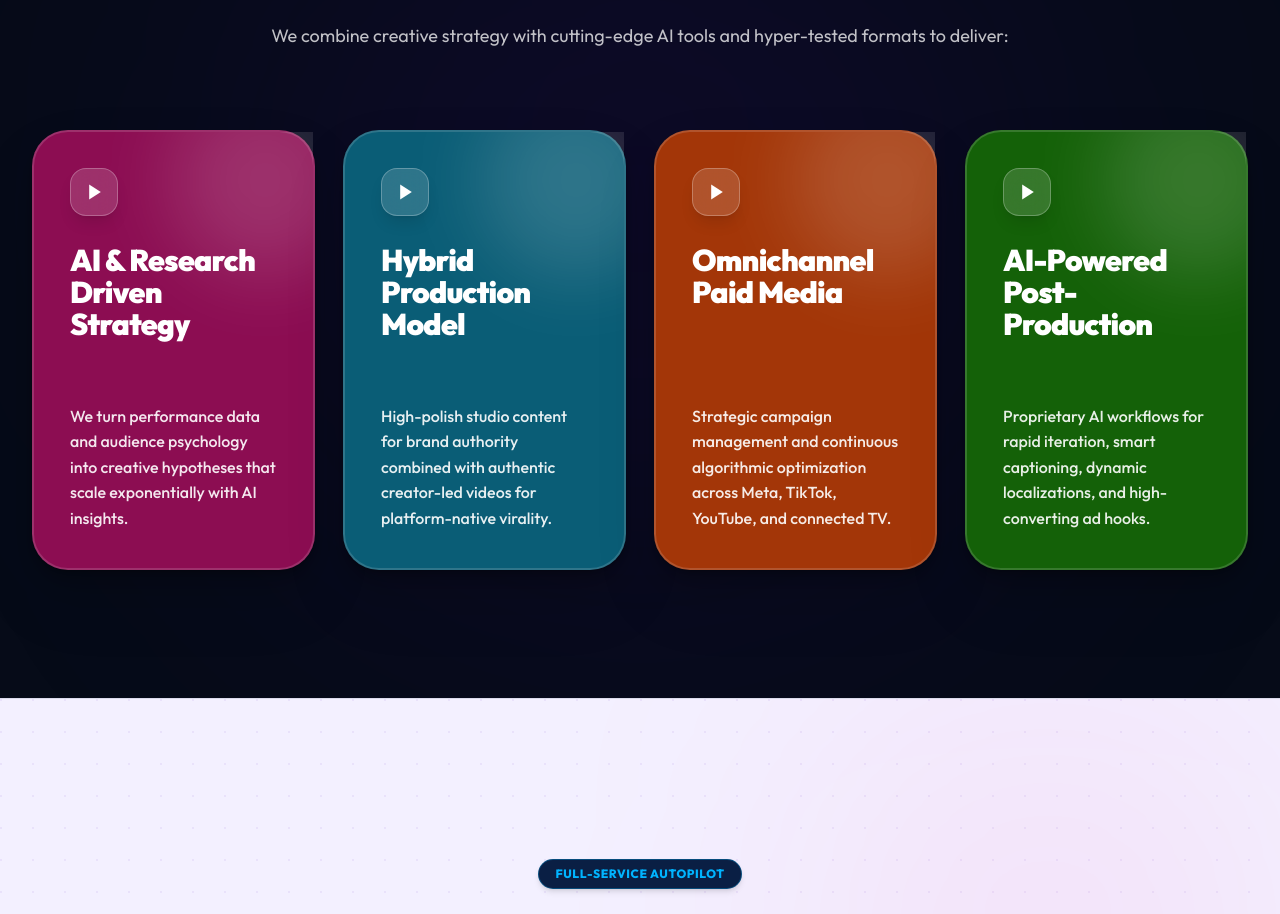
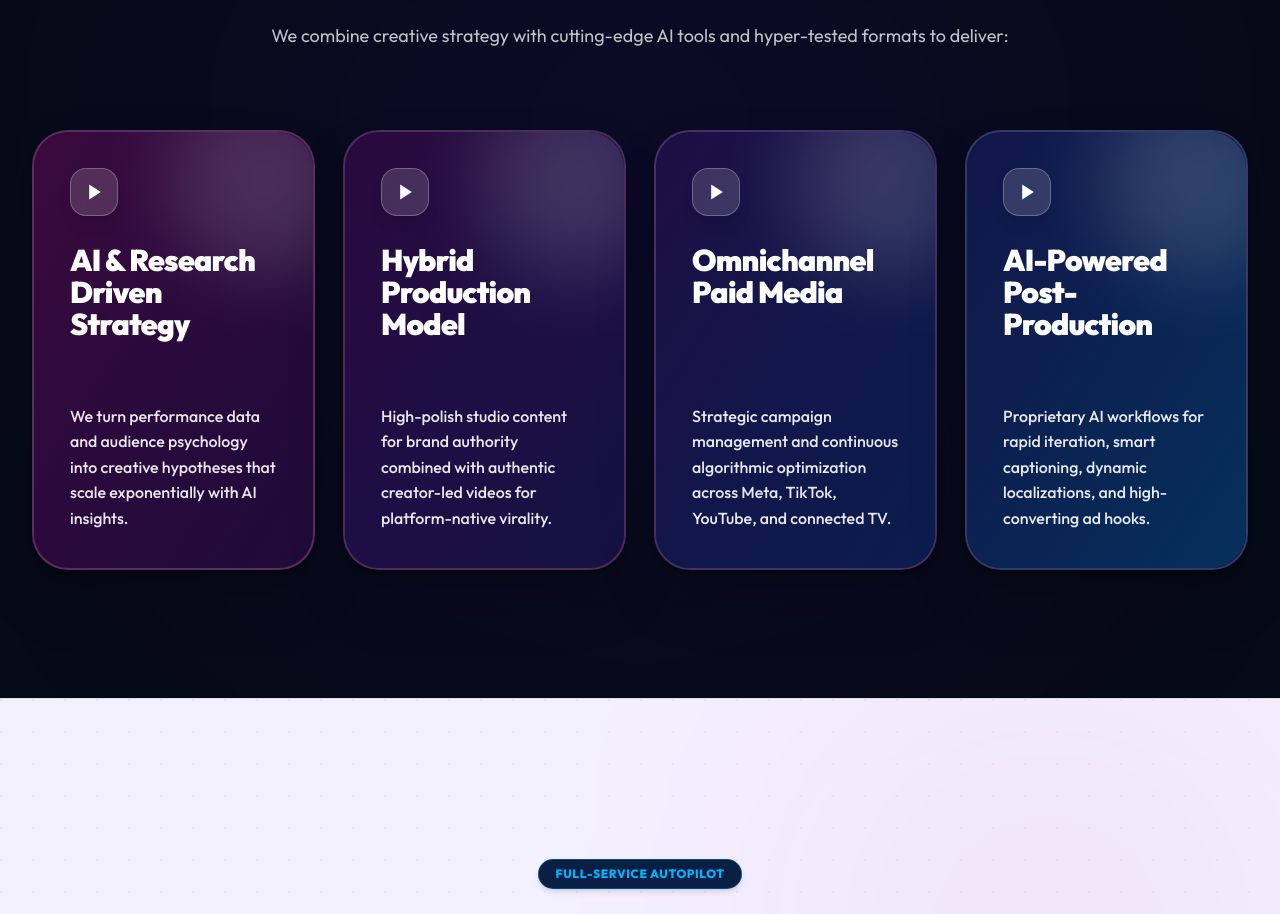
Before and after one commit to ayushkumar2601/gocreative-rebrand, a Next.js app: page / in a window 1280 px wide. Shown: the part 2627-3541 px from the top of the page. Built offline with nearby package versions, Linux system fonts and the light colour scheme.

Commit message:
fix: remove squarish corner artifact, disable overflow scroll, and apply continuous dark pink-to-blue gradient cards

```diff
--- a/src/components/BorderGlow.css
+++ b/src/components/BorderGlow.css
@@ -103,9 +103,11 @@
   z-index: 1;
 
   mask-image:
+    radial-gradient(ellipse at center, black 45%, transparent 80%),
     conic-gradient(
       from var(--cursor-angle) at center, black 2.5%, transparent 10%, transparent 90%, black 97.5%
     );
+  mask-composite: intersect;
 
   opacity: calc((var(--edge-proximity) - var(--edge-sensitivity)) / (100 - var(--edge-sensitivity)));
   mix-blend-mode: plus-lighter;
@@ -123,20 +125,22 @@
     inset 0 0 6px 0 var(--glow-color-40, hsl(40deg 80% 80% / 40%)),
     inset 0 0 15px 0 var(--glow-color-30, hsl(40deg 80% 80% / 30%)),
     inset 0 0 25px 2px var(--glow-color-20, hsl(40deg 80% 80% / 20%)),
-    inset 0 0 50px 2px var(--glow-color-10, hsl(40deg 80% 80% / 10%)),
+    inset 0 0 40px 2px var(--glow-color-10, hsl(40deg 80% 80% / 10%)),
     0 0 1px 0 var(--glow-color-60, hsl(40deg 80% 80% / 60%)),
     0 0 3px 0 var(--glow-color-50, hsl(40deg 80% 80% / 50%)),
     0 0 6px 0 var(--glow-color-40, hsl(40deg 80% 80% / 40%)),
     0 0 15px 0 var(--glow-color-30, hsl(40deg 80% 80% / 30%)),
     0 0 25px 2px var(--glow-color-20, hsl(40deg 80% 80% / 20%)),
-    0 0 50px 2px var(--glow-color-10, hsl(40deg 80% 80% / 10%));
+    0 0 40px 2px var(--glow-color-10, hsl(40deg 80% 80% / 10%));
 }
 
 .border-glow-inner {
   display: flex;
   flex-direction: column;
   position: relative;
-  overflow: auto;
+  overflow: hidden;
+  border-radius: inherit;
   z-index: 1;
   height: 100%;
+  width: 100%;
 }
--- a/src/components/ShipCreativeSection.tsx
+++ b/src/components/ShipCreativeSection.tsx
@@ -7,49 +7,53 @@ import BorderGlow from "./BorderGlow";
 export default function ShipCreativeSection() {
   const cards = [
     {
-      bgColor: "#8C0D52",
+      bgGradient: "bg-gradient-to-br from-[#3B0A3D] via-[#2A093D] to-[#1E0B38]",
+      bgColor: "#3B0A3D",
       textColor: "text-white",
       descColor: "text-white/90",
       iconBg: "bg-white/15 backdrop-blur-md border border-white/25",
       iconColor: "text-white",
       glowColor: "330 96% 70%",
-      colors: ["#FF1493", "#FC68B3", "#D5D5F1"],
+      colors: ["#FF1493", "#C084FC", "#D5D5F1"],
       title: "AI & Research\nDriven Strategy",
       description:
         "We turn performance data and audience psychology into creative hypotheses that scale exponentially with AI insights.",
     },
     {
-      bgColor: "#0A5D76",
+      bgGradient: "bg-gradient-to-br from-[#2A093D] via-[#1E0E45] to-[#141242]",
+      bgColor: "#2A093D",
       textColor: "text-white",
       descColor: "text-white/90",
       iconBg: "bg-white/15 backdrop-blur-md border border-white/25",
       iconColor: "text-white",
-      glowColor: "181 100% 62%",
-      colors: ["#3DFDFF", "#00B4FF", "#D5D5F1"],
+      glowColor: "270 96% 70%",
+      colors: ["#C084FC", "#6035D0", "#3DFDFF"],
       title: "Hybrid\nProduction\nModel",
       description:
         "High-polish studio content for brand authority combined with authentic creator-led videos for platform-native virality.",
     },
     {
-      bgColor: "#A33608",
+      bgGradient: "bg-gradient-to-br from-[#1E0E45] via-[#12164A] to-[#0A1D4E]",
+      bgColor: "#1E0E45",
       textColor: "text-white",
       descColor: "text-white/90",
       iconBg: "bg-white/15 backdrop-blur-md border border-white/25",
       iconColor: "text-white",
-      glowColor: "22 100% 64%",
-      colors: ["#FF8A48", "#FF1493", "#F5DF4D"],
+      glowColor: "240 96% 70%",
+      colors: ["#6035D0", "#00B4FF", "#3DFDFF"],
       title: "Omnichannel\nPaid Media",
       description:
         "Strategic campaign management and continuous algorithmic optimization across Meta, TikTok, YouTube, and connected TV.",
     },
     {
-      bgColor: "#146108",
+      bgGradient: "bg-gradient-to-br from-[#12164A] via-[#0A2252] to-[#06305C]",
+      bgColor: "#12164A",
       textColor: "text-white",
       descColor: "text-white/90",
       iconBg: "bg-white/15 backdrop-blur-md border border-white/25",
       iconColor: "text-white",
-      glowColor: "111 87% 41%",
-      colors: ["#2AC20E", "#3DFDFF", "#F5DF4D"],
+      glowColor: "190 100% 62%",
+      colors: ["#00B4FF", "#3DFDFF", "#D5D5F1"],
       title: "AI-Powered\nPost-Production",
       description:
         "Proprietary AI workflows for rapid iteration, smart captioning, dynamic localizations, and high-converting ad hooks.",
@@ -105,7 +109,7 @@ export default function ShipCreativeSection() {
                 glowColor={card.glowColor}
                 backgroundColor={card.bgColor}
                 borderRadius={36}
-                glowRadius={60}
+                glowRadius={50}
                 glowIntensity={1.5}
                 coneSpread={42}
                 animated={true}
@@ -113,7 +117,7 @@ export default function ShipCreativeSection() {
               >
                 {/* Inner Card Content */}
                 <div
-                  className={`${card.textColor} p-8 sm:p-9 flex flex-col justify-between h-full relative z-10`}
+                  className={`${card.bgGradient} ${card.textColor} p-8 sm:p-9 flex flex-col justify-between h-full relative z-10`}
                 >
                   {/* Subtle top glare highlight inside card */}
                   <div className="absolute top-0 right-0 w-48 h-48 bg-white/15 rounded-full blur-2xl transform translate-x-12 -translate-y-12 pointer-events-none" />
```
